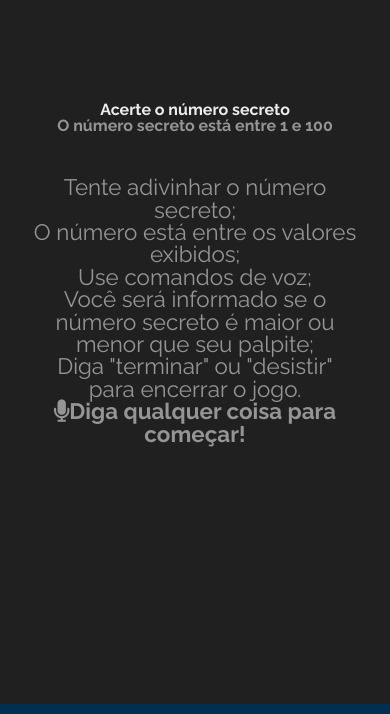
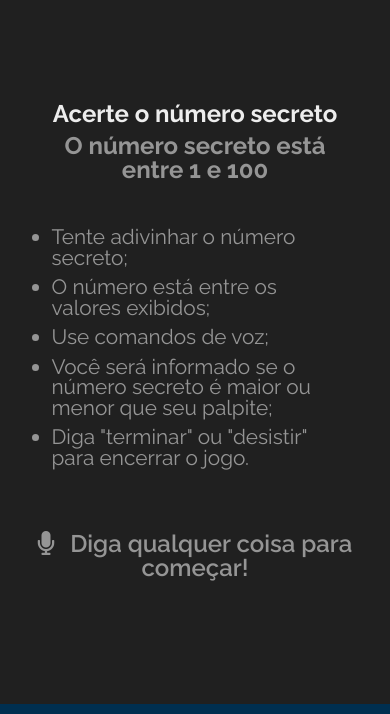
Before and after one commit to gabriel04alves/num-secreto-js, a plain HTML site: page src/index.html in a window 390 px wide. Shown: the part 78-792 px from the top of the page. Drawn offline with nearby package versions, Linux system fonts and the light colour scheme; a web font is replaced by a local one.

Commit message:
style: ajustes na responsividade

```diff
--- a/src/assets/css/app-main.css
+++ b/src/assets/css/app-main.css
@@ -3,11 +3,12 @@
     flex-direction: column;
     align-items: center;
     justify-content: center;
+    gap: 1vh;
 
     padding: 5rem 2rem;
 
     text-align: center;
-    font-size: 1rem;
+    font-size: 1.5rem;
 }
 
 .container-app-main h2 {
@@ -20,7 +21,7 @@
 
 .message {
     font-size: 1.4rem;
-    margin-top: 5vh;
+    margin-top: 1vh;
     color: var(--font-color-second);
 }
 
@@ -31,8 +32,6 @@
     font-size: 6rem;
     color: var(--font-color-main);
 
-    padding: 10px;
-    margin: 20px;
 }
 
 .btn-play-again {
@@ -47,6 +46,26 @@
     cursor: pointer;
 }
 
+ul {
+    list-style-type: disc;
+    text-align: start;
+    padding: 5vw;
+}
+
+ul li {
+    font-size: 1.3rem;
+    margin-top: 1vh;
+}
+
+h4 {
+    margin: 5vh 0 0 0;
+    font-size: 1.5rem;
+    font-weight: 600;
+}
+h4 i {
+    margin: 0 1rem 0 0;
+}
+
 @media screen and (min-width: 1024px) {
     .container-app-main {
         font-size: 1.6rem;
@@ -54,9 +73,15 @@
     }
     .message {
         font-size: 1.5rem;
-        margin-top: 10rem;
+        margin-top: 3rem;
     }
     .box {
         font-size: 8rem;
     }
+    ul li {
+        font-size: 1.8rem;
+    }
+    h4 {
+        font-size: 2.2rem;
+    }
   }
--- a/src/assets/css/header.css
+++ b/src/assets/css/header.css
@@ -10,7 +10,7 @@ header {
   align-items: center;
   gap: 1vw;
 
-  font-size: 1rem;
+  font-size: 1.3rem;
   font-weight: 600;
   color: var(--font-color-main);
 }
```
